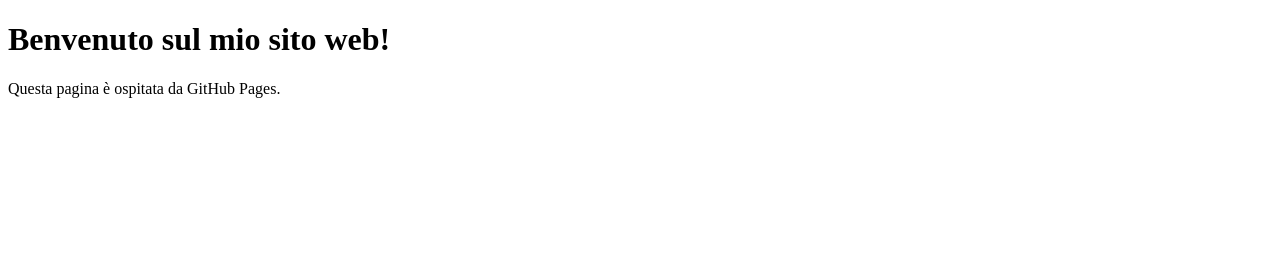
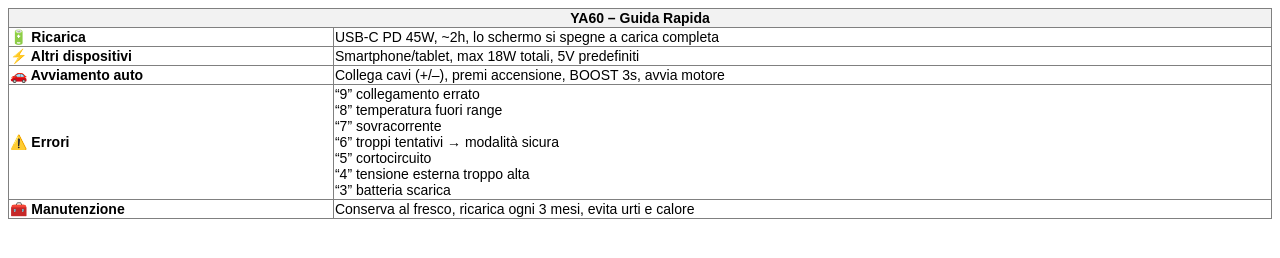
Before and after one commit to ninoar/riepilogo, a plain HTML site: page index.html in a window 1280 px wide. Drawn offline with Linux system fonts and the light colour scheme.

Commit message:
Update index.html

```diff
--- a/index.html
+++ b/index.html
@@ -1,10 +1,20 @@
-<!DOCTYPE html>
-<html>
-<head>
-  <title>La Mia Pagina GitHub</title>
-</head>
-<body>
-  <h1>Benvenuto sul mio sito web!</h1>
-  <p>Questa pagina è ospitata da GitHub Pages.</p>
-</body>
-</html>
+<table border="1" style="width:100%; font-family:sans-serif; font-size:14px; border-collapse:collapse;">
+  <thead>
+    <tr style="background-color:#f2f2f2;"><th colspan="2">YA60 – Guida Rapida</th></tr>
+  </thead>
+  <tbody>
+    <tr><td><strong>🔋 Ricarica</strong></td><td>USB-C PD 45W, ~2h, lo schermo si spegne a carica completa</td></tr>
+    <tr><td><strong>⚡ Altri dispositivi</strong></td><td>Smartphone/tablet, max 18W totali, 5V predefiniti</td></tr>
+    <tr><td><strong>🚗 Avviamento auto</strong></td><td>Collega cavi (+/–), premi accensione, BOOST 3s, avvia motore</td></tr>
+    <tr><td><strong>⚠️ Errori</strong></td><td>
+      “9” collegamento errato<br>
+      “8” temperatura fuori range<br>
+      “7” sovracorrente<br>
+      “6” troppi tentativi → modalità sicura<br>
+      “5” cortocircuito<br>
+      “4” tensione esterna troppo alta<br>
+      “3” batteria scarica
+    </td></tr>
+    <tr><td><strong>🧰 Manutenzione</strong></td><td>Conserva al fresco, ricarica ogni 3 mesi, evita urti e calore</td></tr>
+  </tbody>
+</table>
```
